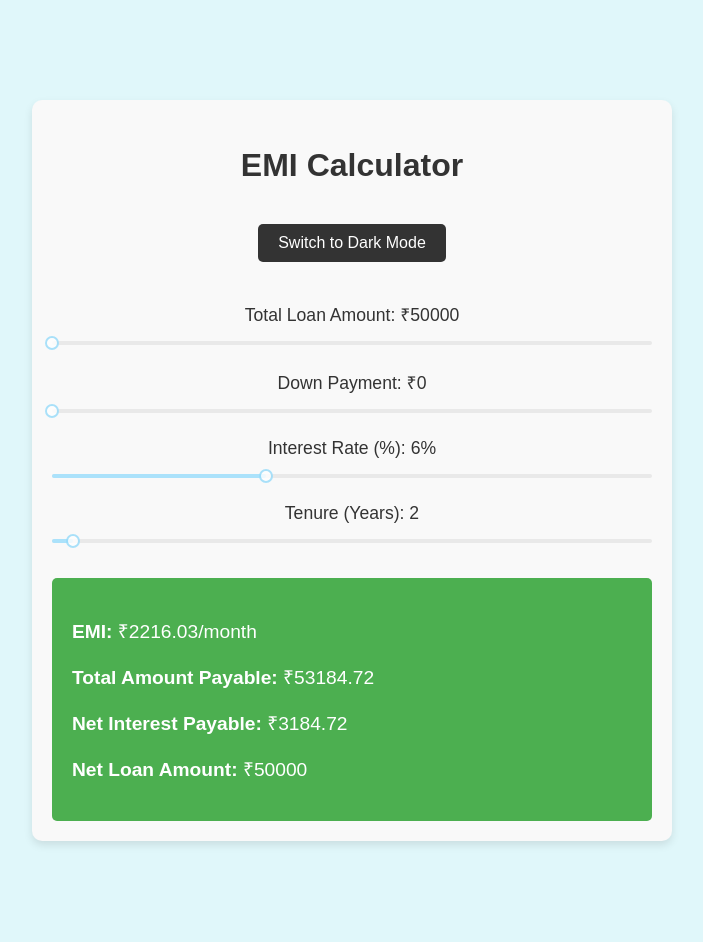
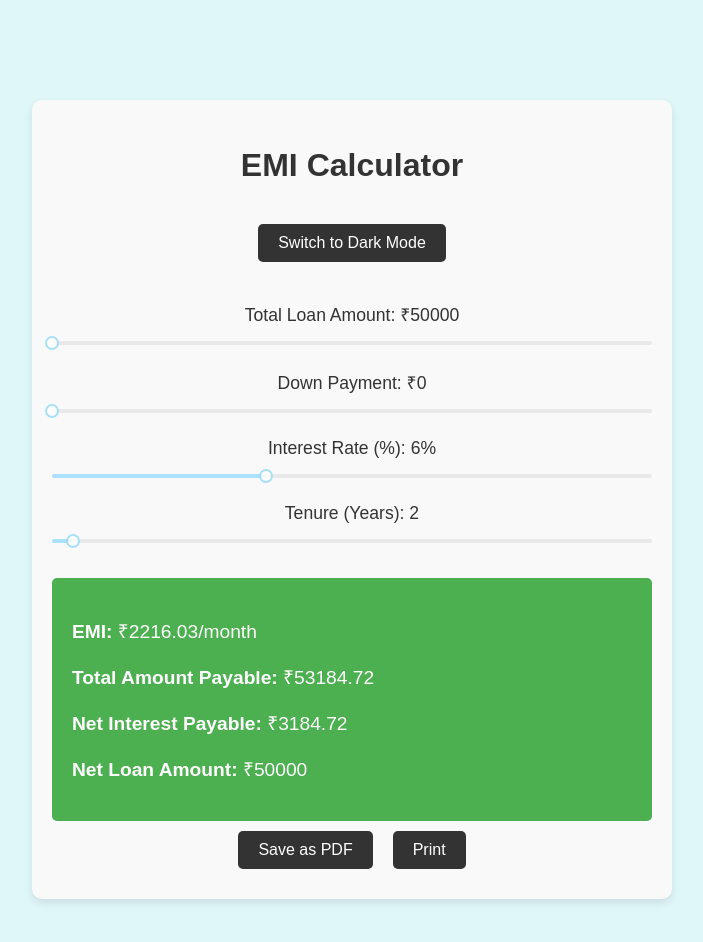
Before and after one commit to kalpanak2203/EMIcalculator, a React (Create React App) app: page / in a window 1280 px wide. Shown: the top 942 px of the page, without its empty margins (288-991 px from the left). Built offline with nearby package versions, Linux system fonts and the light colour scheme.

Commit message:
Added download emi option

```diff
--- a/package.json
+++ b/package.json
@@ -6,6 +6,7 @@
     "@testing-library/jest-dom": "^5.17.0",
     "@testing-library/react": "^13.4.0",
     "@testing-library/user-event": "^13.5.0",
+    "jspdf": "^2.5.1",
     "rc-slider": "^11.1.5",
     "react": "^18.3.1",
     "react-dom": "^18.3.1",
--- a/src/EMICalculator.js
+++ b/src/EMICalculator.js
@@ -2,6 +2,7 @@ import React, { useState } from 'react';
 import styled, { ThemeProvider } from 'styled-components';
 import Slider from 'rc-slider';
 import 'rc-slider/assets/index.css';
+import jsPDF from 'jspdf';
 
 const lightTheme = {
   background: '#f9f9f9',
@@ -68,6 +69,17 @@ const ThemeToggleButton = styled.button`
   font-size: 1rem;
 `;
 
+const ActionButton = styled.button`
+  margin: 10px;
+  padding: 10px 20px;
+  background: ${({ theme }) => theme.buttonBackground};
+  color: ${({ theme }) => theme.buttonColor};
+  border: none;
+  border-radius: 5px;
+  cursor: pointer;
+  font-size: 1rem;
+`;
+
 const EMICalculator = () => {
   const [principal, setPrincipal] = useState(50000);
   const [downPayment, setDownPayment] = useState(0);
@@ -86,10 +98,27 @@ const EMICalculator = () => {
   };
 
   const netLoanAmount = principal - downPayment;
-
   const emi = calculateEMI(netLoanAmount, interestRate, years).toFixed(2);
   const totalAmountPayable = (emi * years * 12).toFixed(2);
   const netInterestPayable = (totalAmountPayable - netLoanAmount).toFixed(2);
+
+  const handleSavePDF = () => {
+    const doc = new jsPDF();
+    doc.text(`EMI Breakdown`, 10, 10);
+    doc.text(`Total Loan Amount: ₹${principal}`, 10, 20);
+    doc.text(`Down Payment: ₹${downPayment}`, 10, 30);
+    doc.text(`Interest Rate: ${interestRate}%`, 10, 40);
+    doc.text(`Tenure (Years): ${years}`, 10, 50);
+    doc.text(`EMI: ₹${emi}/month`, 10, 60);
+    doc.text(`Total Amount Payable: ₹${totalAmountPayable}`, 10, 70);
+    doc.text(`Net Interest Payable: ₹${netInterestPayable}`, 10, 80);
+    doc.text(`Net Loan Amount: ₹${netLoanAmount}`, 10, 90);
+    doc.save('EMI_Breakdown.pdf');
+  };
+
+  const handlePrint = () => {
+    window.print();
+  };
 
   return (
     <ThemeProvider theme={theme}>
@@ -146,6 +175,11 @@ const EMICalculator = () => {
           <p><strong>Net Interest Payable:</strong> ₹{netInterestPayable}</p>
           <p><strong>Net Loan Amount:</strong> ₹{netLoanAmount}</p>
         </ResultWrapper>
+
+        <div>
+          <ActionButton onClick={handleSavePDF}>Save as PDF</ActionButton>
+          <ActionButton onClick={handlePrint}>Print</ActionButton>
+        </div>
       </CalculatorWrapper>
     </ThemeProvider>
   );
```
Also changed, not shown: 1 other file (tests, documents, lock files or other folders).
